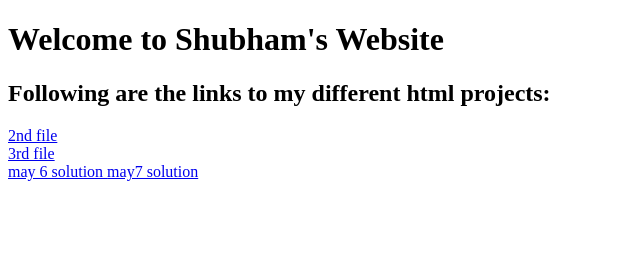
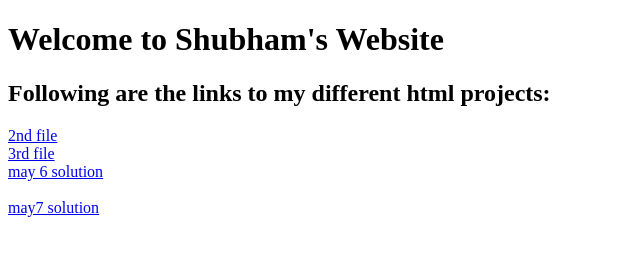
Before and after one commit to shubham-gupta-300409/shubham-gupta-300409.github.io, a plain HTML site: page index.html in a window 1280 px wide. Shown: the whole page, without its empty margins (0-640 px from the left). Drawn offline with Linux system fonts and the light colour scheme.

Commit message:
may7 solution

```diff
--- a/index.html
+++ b/index.html
@@ -12,7 +12,7 @@
 	<br>
 	<a href="3.html"> 3rd file </a>
 	<br>
-	<a href="./may6/task.html">  may 6 solution </a>
+	<a href="./may6/task.html">  may 6 solution </a><br><br>
 	<a href="./may7/may7.html">may7 solution</a>
 </body>
 </html>
```
